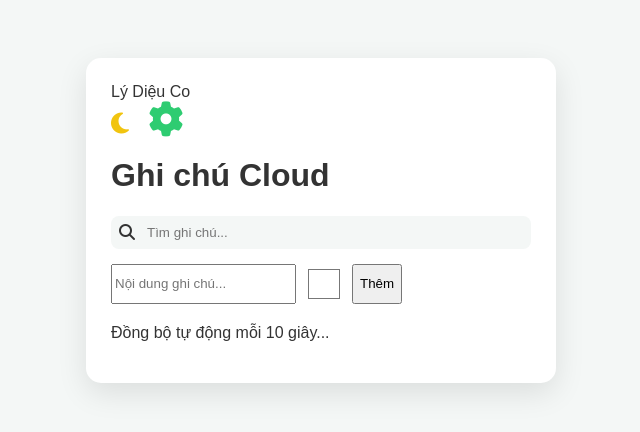
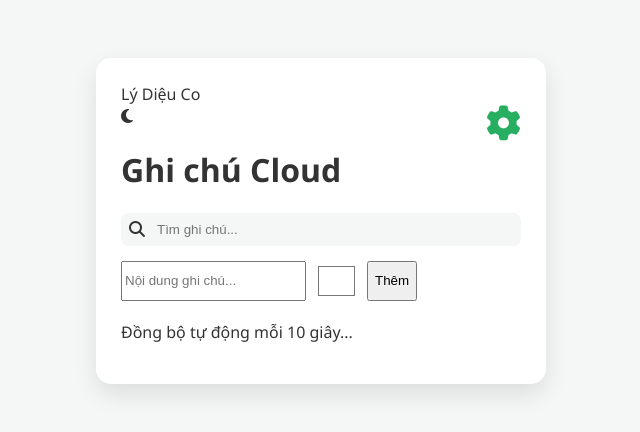
Before and after one commit to MiMo09625/Do-an-cloud, a website: page public/index.html in a window 1280 px wide. Shown: the whole page, without its empty margins (319-959 px from the left). Drawn offline with Linux system fonts and the light colour scheme; no server answers.

Commit message:
Update style.css

```diff
--- a/public/style.css
+++ b/public/style.css
@@ -1,24 +1,73 @@
 :root {
-    --bg: #f4f7f6; --card: #ffffff; --text: #333; --border: #ddd;
-}
-/* TÍNH NĂNG 2: DARK MODE VARIABLES */
-[data-theme='dark'] {
-    --bg: #1a1a1a; --card: #2d2d2d; --text: #f0f0f0; --border: #444;
+    --bg: #f4f7f6;
+    --card: #ffffff;
+    --text: #333;
+    --border: #ddd;
 }
 
-body { background: var(--bg); color: var(--text); font-family: sans-serif; display: flex; justify-content: center; padding-top: 50px; transition: 0.3s; }
-.app-card { background: var(--card); width: 420px; padding: 25px; border-radius: 15px; box-shadow: 0 10px 30px rgba(0,0,0,0.1); }
+/* TÍNH NĂNG: DARK MODE */
+[data-theme='dark'] {
+    --bg: #1a1a1a;
+    --card: #2d2d2d;
+    --text: #f0f0f0;
+    --border: #444;
+}
 
-.settings-icon { font-size: 35px; color: #2ecc71; cursor: pointer; transition: 0.3s; }
-.settings-icon:hover { transform: rotate(90deg); }
+body {
+    background: var(--bg);
+    color: var(--text);
+    display: flex;
+    justify-content: center;
+    padding-top: 50px;
+    font-family: 'Segoe UI', sans-serif;
+    transition: 0.3s;
+}
 
-.dark-mode-toggle { font-size: 24px; cursor: pointer; margin-right: 15px; color: #f1c40f; }
+.app-card {
+    background: var(--card);
+    width: 400px;
+    padding: 25px;
+    border-radius: 15px;
+    box-shadow: 0 10px 25px rgba(0,0,0,0.1);
+}
 
-.search-box { background: var(--bg); padding: 8px; border-radius: 8px; display: flex; align-items: center; margin: 15px 0; }
-.search-box input { background: transparent; border: none; color: var(--text); outline: none; margin-left: 10px; width: 100%; }
+/* BÁNH RĂNG SIÊU TO */
+.settings-icon {
+    font-size: 35px;
+    color: #27ae60;
+    cursor: pointer;
+    float: right;
+}
+
+/* Ô TÌM KIẾM */
+.search-box {
+    background: var(--bg);
+    padding: 8px;
+    border-radius: 8px;
+    display: flex;
+    align-items: center;
+    margin: 15px 0;
+}
+
+.search-box input {
+    background: transparent;
+    border: none;
+    color: var(--text);
+    outline: none;
+    margin-left: 10px;
+    width: 100%;
+}
 
 .input-group { display: flex; gap: 8px; margin-bottom: 20px; }
-#colorPicker { width: 40px; height: 40px; border: none; cursor: pointer; background: transparent; }
+#colorPicker { width: 45px; height: 40px; border: none; cursor: pointer; background: transparent; }
 
-li { display: flex; align-items: center; padding: 12px; border-radius: 8px; margin-bottom: 8px; border: 1px solid var(--border); transition: 0.2s; }
-.completed span { text-decoration: line-through; opacity: 0.6; }
+li {
+    display: flex;
+    align-items: center;
+    padding: 12px;
+    border-radius: 8px;
+    margin-bottom: 8px;
+    border: 1px solid var(--border);
+}
+
+.completed span { text-decoration: line-through; opacity: 0.5; }
```
